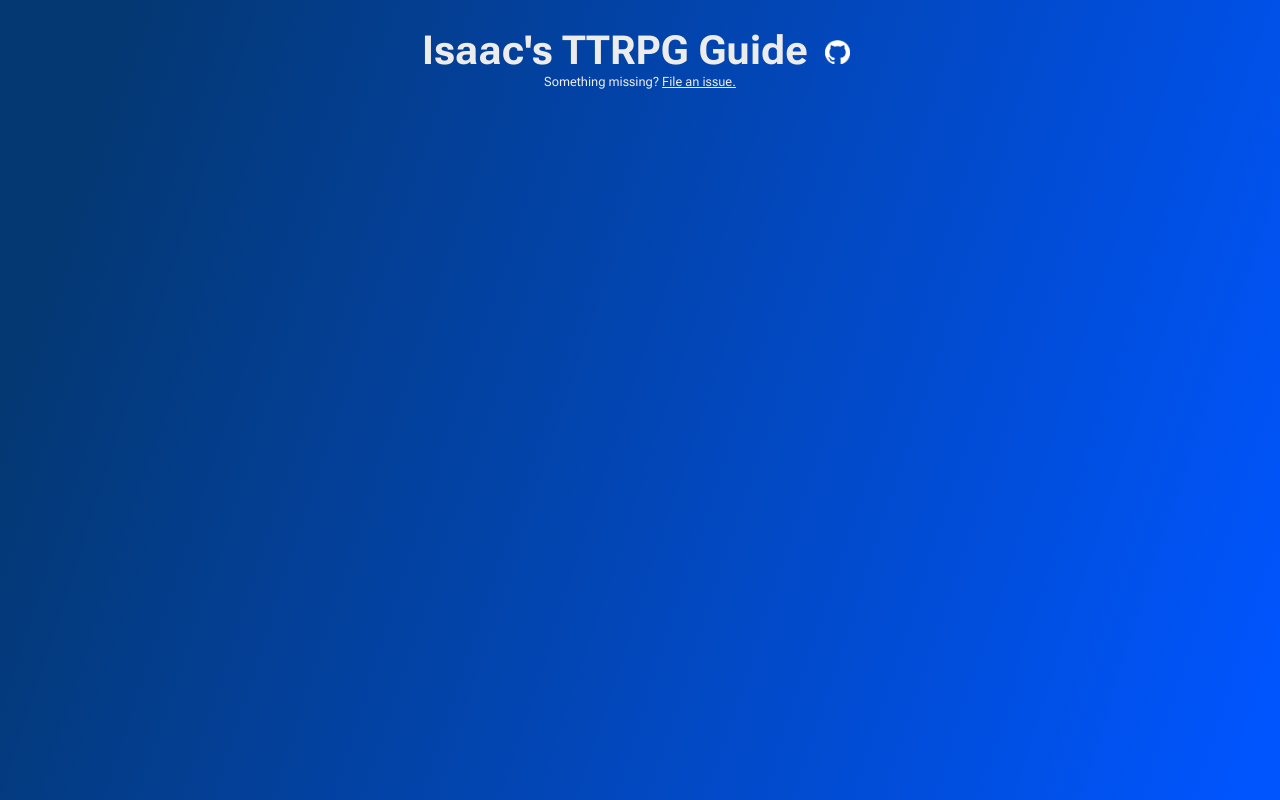
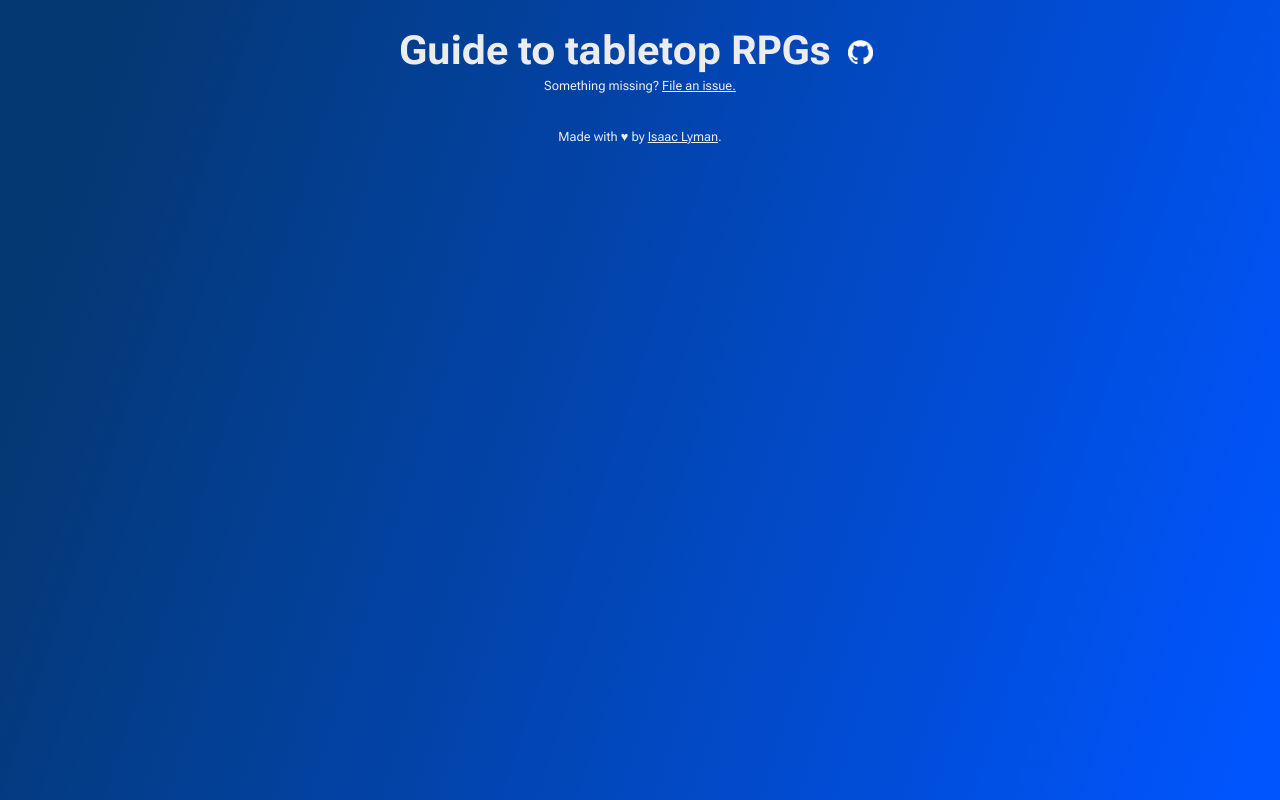
Before and after one commit to isaaclyman/ttrpg-guide, a website built with Vite: page index.html in a window 1280 px wide. Built offline with nearby package versions, Linux system fonts and the light colour scheme; what tabulator-tables would draw is missing.

Commit message:
Margins and appearance

```diff
--- a/index.html
+++ b/index.html
@@ -20,15 +20,15 @@
     </noscript>
     <div class="main">
       <h1>
-        Isaac's TTRPG Guide
+        Guide to tabletop RPGs
         <a href="https://github.com/isaaclyman/ttrpg-guide">
           <img class="github-img" src="/public/github-mark-white.png" alt="TTRPG Guide on GitHub">
         </a>
       </h1>
       <p class="small">Something missing? <a href="https://github.com/isaaclyman/ttrpg-guide/issues/new/choose">File an issue.</a></p>
       <div id="rpgtable"></div>
+      <div class="footer">Made with ♥ by <a href="https://isaaclyman.com">Isaac Lyman</a>.</div>
     </div>
-    <div class="footer"></div>
     <script type="module" src="/src/main.ts"></script>
   </body>
 </html>
--- a/src/style.scss
+++ b/src/style.scss
@@ -26,7 +26,7 @@ html {
 
 h1 {
   font-size: 40px;
-  margin-bottom: 0;
+  margin-bottom: 4px;
   padding: 0 36px;
   text-align: center;
 }
@@ -68,3 +68,9 @@ p.small {
     white-space: pre-line;
   }
 }
+
+.footer {
+  font-size: 0.8em;
+  margin: 12px 0;
+  text-align: center;
+}
```
